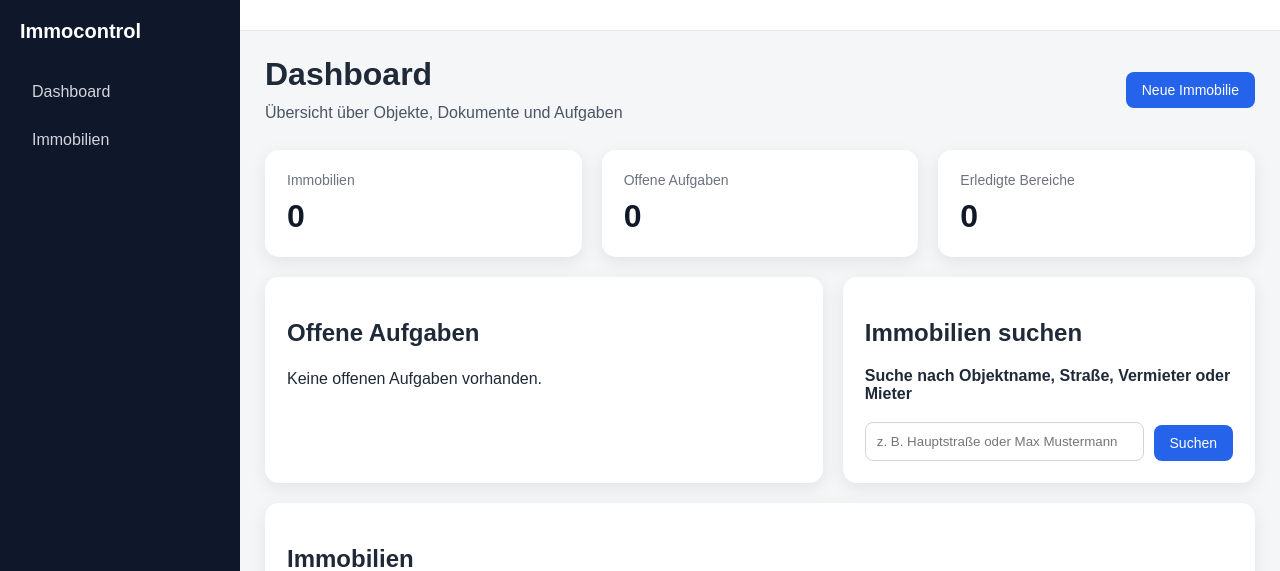
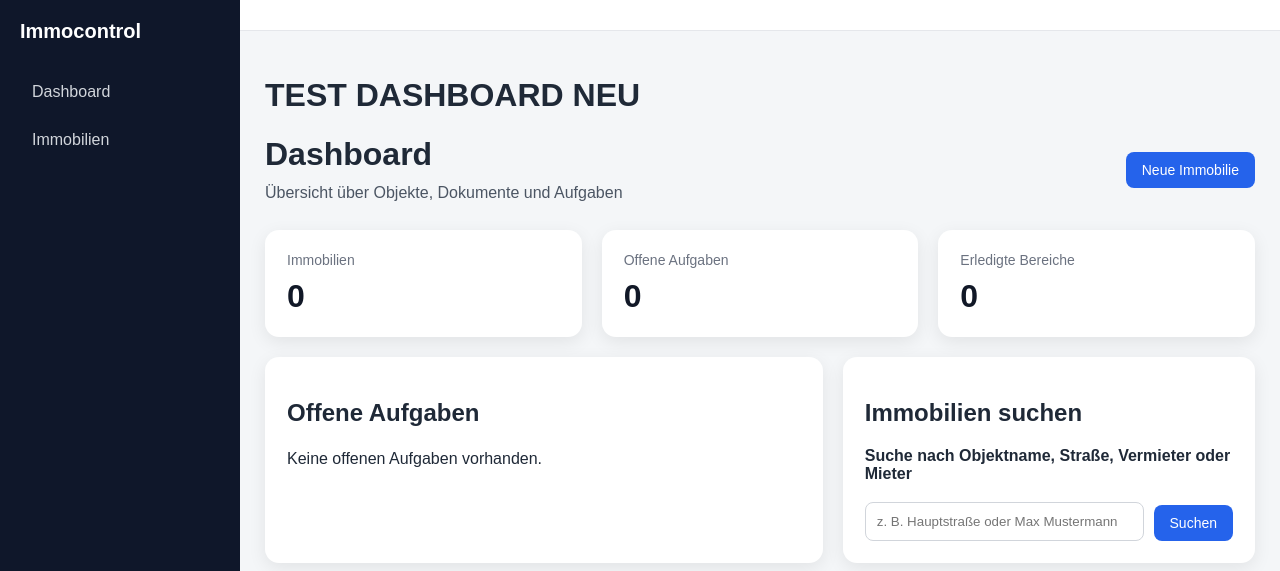
Before and after one commit to usyunus6128-cloud/immoflow, a FastAPI app: template app/templates/index.html in a window 1280 px wide. Shown: the top 571 px of the page. Run offline with FastAPI, Linux system fonts and the light colour scheme; the template is opened without the code that fills it, so the values that code supplies are empty.

Commit message:
Update index.html

```diff
--- a/app/templates/index.html
+++ b/app/templates/index.html
@@ -1,6 +1,7 @@
 {% extends "base.html" %}
 
 {% block content %}
+<h1>TEST DASHBOARD NEU</h1>
 <div class="page-header">
     <div>
         <h1>Dashboard</h1>
```
